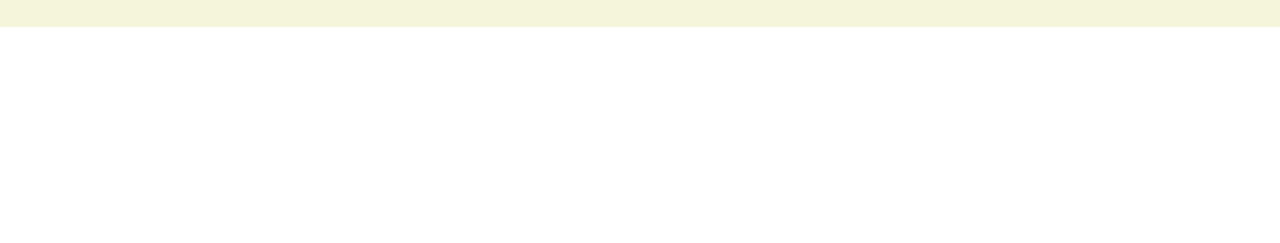
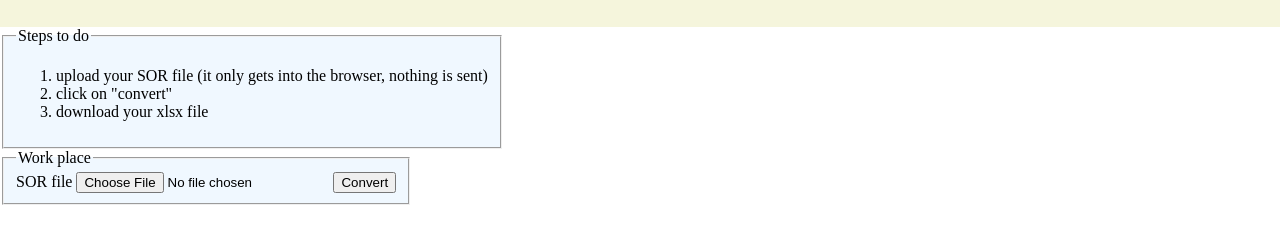
Before and after one commit to ocsi0520/tsOTDR, a website built with Vite: page index.html in a window 1280 px wide. Shown: the part 123-366 px from the top of the page. Built offline with nearby package versions, Linux system fonts and the light colour scheme.

Commit message:
SNAPSHOT: add simple file input

```diff
--- a/index.html
+++ b/index.html
@@ -23,11 +23,34 @@
         </p>
         <p>
           This site is built upotn sid5432's work and is aim to allow users
-          convert SOR files to xlsx files inside a browser.
-          (You don't upload your file to a server, everything is done inside your browser.)
+          convert SOR files to xlsx files inside a browser. (You don't upload
+          your file to a server, everything is done inside your browser.)
         </p>
       </div>
     </header>
+    <main>
+      <fieldset>
+        <legend>Steps to do</legend>
+        <ol>
+          <li>
+            upload your SOR file (it only gets into the browser, nothing is
+            sent)
+          </li>
+          <li>click on "convert"</li>
+          <li>download your xlsx file</li>
+        </ol>
+      </fieldset>
+      <fieldset>
+        <legend>Work place</legend>
+        <div>
+          <label>
+            SOR file
+            <input accept=".sor" type="file">
+          </label>
+          <button id="convert">Convert</button>
+        </div>
+      </fieldset>
+    </main>
     <script type="module" src="/src/main.ts"></script>
   </body>
 </html>
--- a/src/main.ts
+++ b/src/main.ts
@@ -1 +1,21 @@
 import "./style.css";
+import { OtdrConverter } from './otdr/otdr-converter';
+
+const convertButton =
+  document.querySelector<HTMLButtonElement>("button#convert")!;
+const fileInput = document.querySelector<HTMLInputElement>("input[type='file']")!;
+convertButton.onclick = async () => {
+  if (fileInput.files?.length !== 1) {
+    alert('no file was selected');
+    return;
+  }
+  const [file] = fileInput.files;
+  try {
+    // TODO: handle response
+    new OtdrConverter().convert(file);
+
+  } catch (e) {
+    const typedError = e as Error;
+    alert("an error has occurred: " + typedError.message);
+  }
+};
--- a/src/style.css
+++ b/src/style.css
@@ -13,3 +13,12 @@ header {
     padding: 8px;
   }
 }
+
+fieldset {
+  width: max-content;
+  background-color: aliceblue;
+}
+
+label {
+  width: max-content;
+}
```
